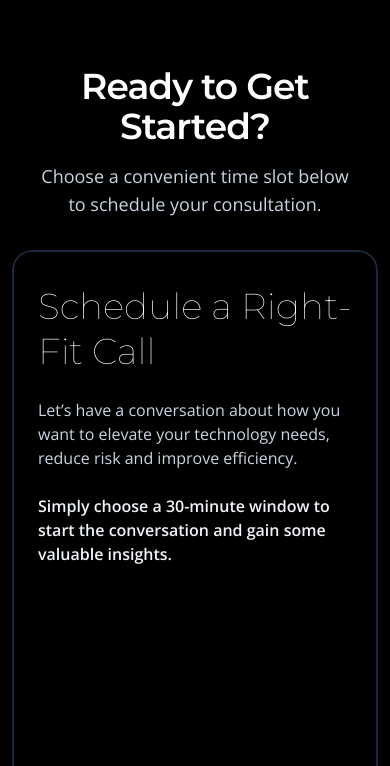
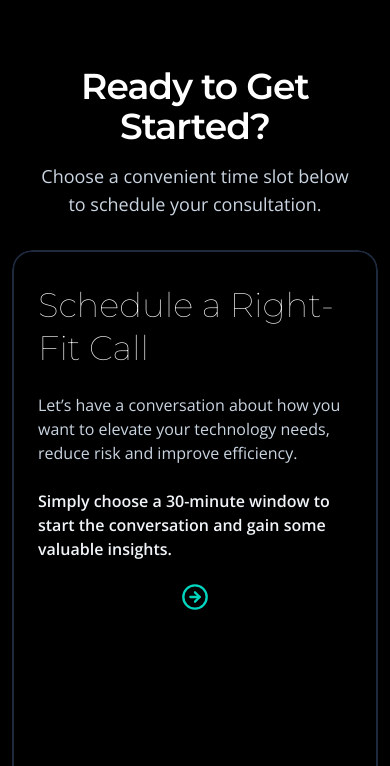
Before and after one commit to hannahwilbert/L3Networks1, an Eleventy site: page src/book-appointment/index.md in a window 390 px wide. Shown: the part 78-844 px from the top of the page. Built offline with nearby package versions, Linux system fonts and the light colour scheme; Eleventy itself is replaced by a stand-in of ours; files that its build step writes are made by us from their sources; a script that the page names is missing.

Commit message:
Partners: swap HubSpot meetings embed to Mike Rogan link; Appointment page: adjust arrow position, spacing, and responsive behavior

```diff
--- a/src/_includes/layouts/marketing/book-appointment.html
+++ b/src/_includes/layouts/marketing/book-appointment.html
@@ -18,10 +18,15 @@
         <!-- Left copy -->
         <div class="md:col-span-5 bookCta__leftCol">
           <div class="bookCta__leftInner">
-            <h2 class="font-mont font-thin text-[36px] leading-tight mb-6">Schedule a Right-Fit Call</h2>
-            <p class="text-slate-300 text-base md:text-lg mb-6">Let’s have a conversation about how you want to elevate your technology needs, reduce risk and improve efficiency.</p>
-            <p class="text-slate-100 text-base md:text-lg font-semibold">Simply choose a 30-minute window to start the conversation and gain some valuable insights.</p>
-
+            <h2 class="font-mont font-thin text-[34px] leading-tight mb-6">Schedule a Right-Fit Call</h2>
+            <div class="bookCta__copyWrap">
+              <p class="text-slate-300 text-base md:text-lg mb-6">Let’s have a conversation about how you want to elevate your technology needs, reduce risk and improve efficiency.</p>
+              <p class="text-slate-100 text-base md:text-lg font-semibold">Simply choose a 30-minute window to start the conversation and gain some valuable insights.</p>
+              <!-- Teal arrow pointing toward the form -->
+              <div class="arrowWrap flex justify-end pt-2 md:pt-3">
+                <svg xmlns="http://www.w3.org/2000/svg" width="24" height="24" viewBox="0 0 24 24" fill="none" stroke="currentColor" stroke-width="2" stroke-linecap="round" stroke-linejoin="round" data-lucide="circle-arrow-right" class="lucide lucide-circle-arrow-right w-8 h-8 text-teal-400 hover:text-teal-400 transition-colors duration-300 icon-bounce cursor-pointer"><circle cx="12" cy="12" r="10"></circle><path d="m12 16 4-4-4-4"></path><path d="M8 12h8"></path></svg>
+              </div>
+            </div>
           </div>
         </div>
 
@@ -95,6 +100,20 @@
       .bookCtaWrap{ --form-visible-height: clamp(600px, 64vh, 900px); }
       .bookCta__leftCol{ min-height: var(--form-visible-height); display:flex; }
       .bookCta__leftInner{ margin:auto 0; }
+      /* Slightly reduce line length of copy under the title */
+      .bookCta__leftInner p{ max-width: 60ch; text-wrap: pretty; }
+      /* Make the first paragraph a bit narrower and avoid widows/orphans */
+      .bookCta__leftInner p:first-of-type{ max-width: 50ch; text-wrap: pretty; }
+      /* Wrap copy + arrow to align arrow with copy width */
+      .bookCta__copyWrap{ max-width: 60ch; }
+      .bookCta__copyWrap .arrowWrap{
+        max-width: 44ch;
+        margin-left:auto;
+        /* responsive top spacing */
+        margin-top: clamp(10px, 1.6vh, 18px);
+        /* responsive horizontal nudge toward the form */
+        transform: translateX(clamp(-28px, -2.5vw, -12px));
+      }
       /* Exact HubSpot embed styles from Home */
       .threeSteps__ctaEmbed{ display:flex; flex-direction:column; gap:0; width:100%; margin-inline:auto; flex:1 1 auto; align-items:center; justify-content:stretch; }
       .threeSteps__ctaEmbed .meetings-iframe-container{
@@ -122,7 +141,13 @@
           border-radius:12px;
           clip-path: inset(0 round 12px);
         }
+        /* On small screens, center the arrow and remove the left nudge */
+        .bookCta__copyWrap .arrowWrap{ justify-content:center; transform:none; margin-top:14px; }
+        .bookCta__copyWrap .arrowWrap svg{ width:28px; height:28px; }
       }
+      /* subtle nudge on the arrow */
+      .icon-bounce{ will-change: transform; backface-visibility:hidden; transform: translateZ(0); transition-property: transform, color; }
+      .icon-bounce:hover{ transform: translate3d(4px,0,0); }
       /* Keep desktop layout fixed: calendar stays in right column with rounded corners */
     </style>
   </section>
--- a/src/partners/index.njk
+++ b/src/partners/index.njk
@@ -667,7 +667,7 @@
       <!-- Right column: HubSpot embed -->
       <div class="pssCtaRight">
         <div id="partner-apply" class="pssFormWrap threeSteps__ctaEmbed" style="border-radius:16px; overflow:hidden; clip-path:inset(0 round 16px); -webkit-mask-image:-webkit-radial-gradient(white, black); scroll-margin-top: 96px;">
-          <div class="meetings-iframe-container" data-src="https://meetings-na2.hubspot.com/brandon-williams/right-fit-intro?embed=true&embedType=inline&hideEventTypeDetails=false&hideGdprBanner=true" style="border-radius:16px; overflow:hidden; clip-path:inset(0 round 16px); -webkit-mask-image:-webkit-radial-gradient(white, black);"></div>
+          <div class="meetings-iframe-container" data-src="https://meetings-na2.hubspot.com/mike-rogan?uuid=06cc7a32-2606-43bd-a3fc-cb9aebaafec4&embed=true&embedType=inline&hideEventTypeDetails=false&hideGdprBanner=true" style="border-radius:16px; overflow:hidden; clip-path:inset(0 round 16px); -webkit-mask-image:-webkit-radial-gradient(white, black);"></div>
         </div>
         <script type="text/javascript" src="https://static.hsappstatic.net/MeetingsEmbed/ex/MeetingsEmbedCode.js"></script>
         <script>
```
